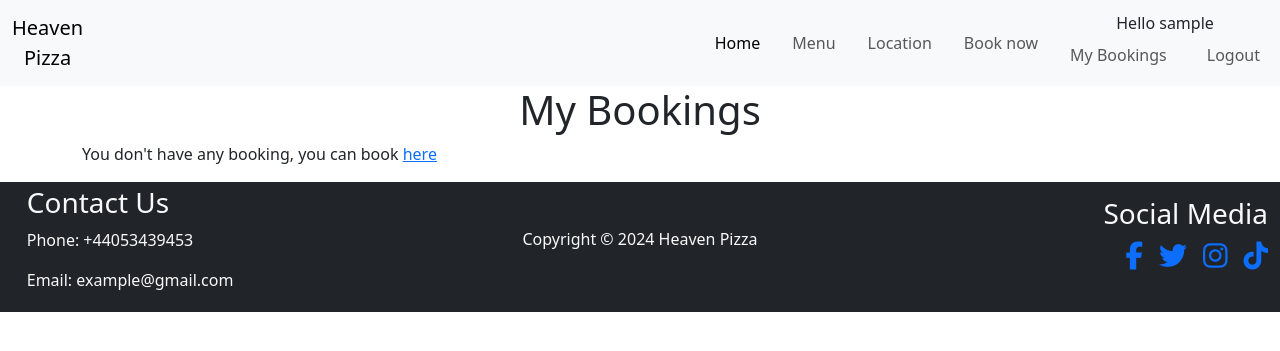
After one commit to PaaulCB/Heaven-pizza, a Django app: page /booking/my-bookings/ in a window 1280 px wide. The commit adds this page. Shown: the top 351 px of the page. Run offline with Django 4.2, Linux system fonts and the light colour scheme; the visitor is signed in with stand-in values (Sample User, id 1); data that the repository does not hold is empty; some libraries are stand-ins or nearby versions.

Commit message:
Add my_bookings view and template

```diff
--- /dev/null
+++ b/booking/templates/booking/my_bookings.html
@@ -0,0 +1,43 @@
+{% extends 'base.html' %}
+{% url 'booking_form' as booking_url %}
+{% load static %}
+{% block content %}
+<div class="container">
+    <h1 class="text-center">My Bookings</h1>
+    {% if active_bookings or past_bookings %}
+        <h2 class="text-center">Active Bookings</h2>
+        <div class="list-group">
+            {% for booking in active_bookings %}
+                <a href="#collapse{{ booking.booking_id }}" class="list-group-item list-group-item-action text-center" data-bs-toggle="collapse" aria-expanded="false" aria-controls="collapse{{ booking.id }}">
+                    Booking on: {{ booking.date|date:"D, d M Y H:i" }} for : {{ booking.number_of_guests }} guest{% if booking.number_of_guests > 1 %}s{%endif%}
+                </a>
+                <div class="collapse" id="collapse{{ booking.booking_id }}">
+                    <div class="card card-body text-center">
+                        <a href="#" class="btn btn-primary">Modify</a>
+                        <a href="#" class="btn btn-danger">Cancel</a>
+                    </div>
+                </div>
+            {% empty %}
+                <p>You don't have any active booking, you can book <a href="{{booking_url}}">here</a></p>
+            {% endfor %}
+        </div>
+        <h2 class="text-center">Past Bookings</h2>
+        <div class="list-group">
+            {% for booking in past_bookings %}
+                <a href="#collapse{{ booking.booking_id }}" class="list-group-item list-group-item-action text-center" data-bs-toggle="collapse" aria-expanded="false" aria-controls="collapse{{ booking.id }}">
+                    Booking on: {{ booking.date|date:"D, d M Y H:i" }} for : {{ booking.number_of_guests }} guest{% if booking.number_of_guests > 1 %}s{%endif%}
+                </a>
+                <div class="collapse" id="collapse{{ booking.booking_id }}">
+                    <div class="card card-body text-center">
+                        <a href="#" class="btn btn-danger">Delete</a>
+                    </div>
+                </div>
+            {% empty %}
+                <p>No past bookings.</p>
+            {% endfor %}
+        </div>
+    {% else %}
+        <p>You don't have any booking, you can book <a href="{{booking_url}}">here</a></p>
+    {% endif %}
+</div>
+{% endblock %}
--- /dev/null
+++ b/booking/templates/booking/no_authenticated.html
@@ -0,0 +1,6 @@
+{% extends 'base.html' %}
+{% load static %}
+{% url 'account_signup' as signup_url %}
+{% block content %}
+<div>Please <a href="{% url 'account_signup' %}">sign up</a>to make a booking or view your bookings</div>
+{% endblock %}
--- a/booking/urls.py
+++ b/booking/urls.py
@@ -4,4 +4,5 @@ from django.urls import path
 urlpatterns = [
     path('', views.FindBooking, name='booking_form'),
     path('booking-confirmation/', views.make_booking, name='make_booking'),
+    path('my-bookings/', views.my_bookings, name='my_bookings'),
 ]
--- a/booking/views.py
+++ b/booking/views.py
@@ -1,5 +1,6 @@
 from django.shortcuts import render, get_object_or_404
 from django.utils.timezone import make_aware
+from django.utils import timezone
 from django.views.decorators.csrf import csrf_exempt
 from datetime import datetime, timedelta
 from .models import Table, BookingTime, Booking
@@ -135,3 +136,18 @@ def find_alternatives(booking_datetime, guests):
         current_datetime += BOOKING_INTERVAL
 
     return alternatives
+
+def my_bookings(request):
+    if request.user.is_authenticated:
+        # Get the current time
+        current_time = timezone.now()
+        # Get the active bookings of the user
+        active_bookings = Booking.objects.filter(user=request.user, date__gt=current_time).order_by('date')
+        # Get the past bookings of the user
+        past_bookings = Booking.objects.filter(user=request.user, date__lte=current_time).order_by('-date')
+        return render(request, 'booking/my_bookings.html', {
+            'active_bookings': active_bookings,
+            'past_bookings': past_bookings
+        })
+    else:
+        return render(request, 'booking/no_authenticated.html')
--- a/templates/base.html
+++ b/templates/base.html
@@ -1,6 +1,7 @@
 {% url 'menu' as menu_url %}
 {% url 'location' as location_url %}
 {% url 'booking_form' as booking_url %}
+{% url 'my_bookings' as my_bookings_url %}
 {% url 'account_login' as login_url %}
 {% url 'account_signup' as signup_url %}
 {% url 'account_logout' as logout_url %}
@@ -46,10 +47,10 @@
                         <li class="nav-item me-3">
                             <a class="nav-link" href="{{location_url}}">Location</a>
                         </li>
+                        {% if user.is_authenticated %}
                         <li class="nav-item me-3">
                             <a class="nav-link" href="{{booking_url}}">Book now</a>
                         </li>
-                        {% if user.is_authenticated %}
                         <li class="nav-item">
                             <div class="row">
                                 <div class="col text-center">
@@ -58,7 +59,7 @@
                             </div>
                             <div class="row">
                                 <div class="col">
-                                    <a class="nav-link no-wrap" href="{{booking_url}}">My Bookings </a>
+                                    <a class="nav-link no-wrap" href="{{my_bookings_url}}">My Bookings </a>
                                 </div>
                                 <div class="col">
                                     <a class="nav-link {% if request.path == logout_url %}active{% endif %}" aria-current="page" href="{% url 'account_logout' %}">Logout</a>
```
